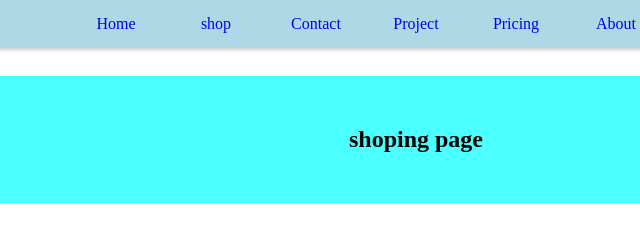
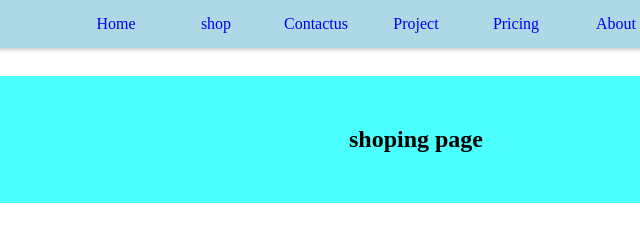
Before and after one commit to baxiry/im, a plain HTML site: page pages/shop.html in a window 1280 px wide. Shown: the full height of the page, 224-864 px from the left. Drawn offline with Linux system fonts and the light colour scheme.

Commit message:
noting is matter

```diff
--- a/pages/shop.html
+++ b/pages/shop.html
@@ -10,7 +10,7 @@
          <ul>
              <a href="home.html"><li>Home</li></a>
              <a href="shop.html"><li>shop</li></a>
-             <a href="contact.html"><li>Contact</li></a>
+             <a href="contact.html"><li>Contactus</li></a>
              <a href="project.html"><li>Project</li></a>
              <a href="pricing.html"><li>Pricing</li></a>
              <a href="about.html"><li>About</li></a>
```
